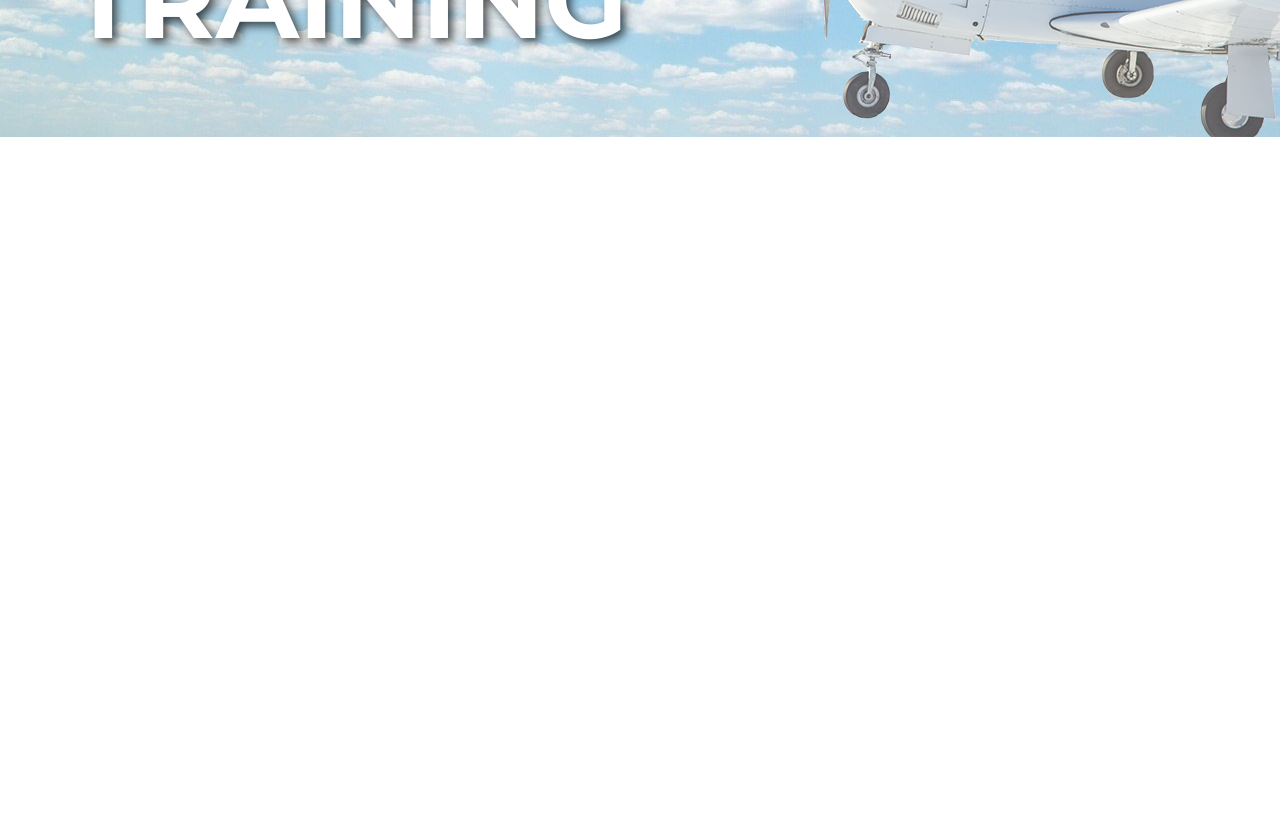
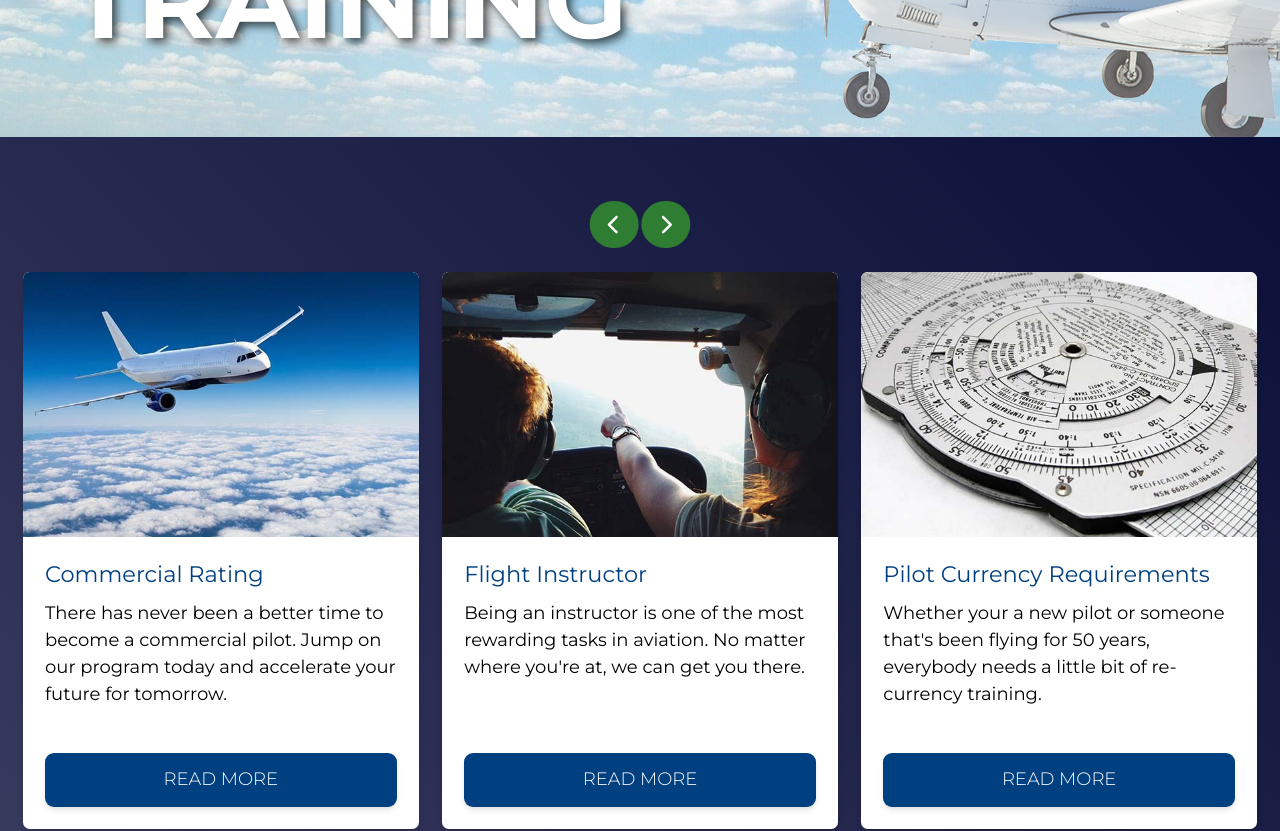
Before and after one commit to ariel-behar/vx-aviation, a React (Vite) app: page /flight-school in a window 1280 px wide. Shown: the part 1900-2731 px from the top of the page. Before the commit the page ends 2037 px from the top, so only its background shows below. Built offline with nearby package versions, Linux system fonts and the light colour scheme.

Commit message:
Adding the CoursesSection to the FlightSchoolView

```diff
--- a/src/views/FlightSchoolView.tsx
+++ b/src/views/FlightSchoolView.tsx
@@ -1,3 +1,4 @@
+import CoursesSection from "../components/ViewSpecificComponents/FlightSchoolView/CoursesSection"
 import HeroSection from "../components/ViewSpecificComponents/FlightSchoolView/HeroSection"
 import ImagesSection from "../components/ViewSpecificComponents/FlightSchoolView/ImagesSection"
 import UpToDateTrainingSection from "../components/ViewSpecificComponents/FlightSchoolView/UpToDateTrainingSection"
@@ -10,6 +11,7 @@ function FlightSchoolView() {
 			<ImagesSection />
 			<WhoWeAreSection />
 			<UpToDateTrainingSection />
+			<CoursesSection />
 
 		</>
 	)
```
